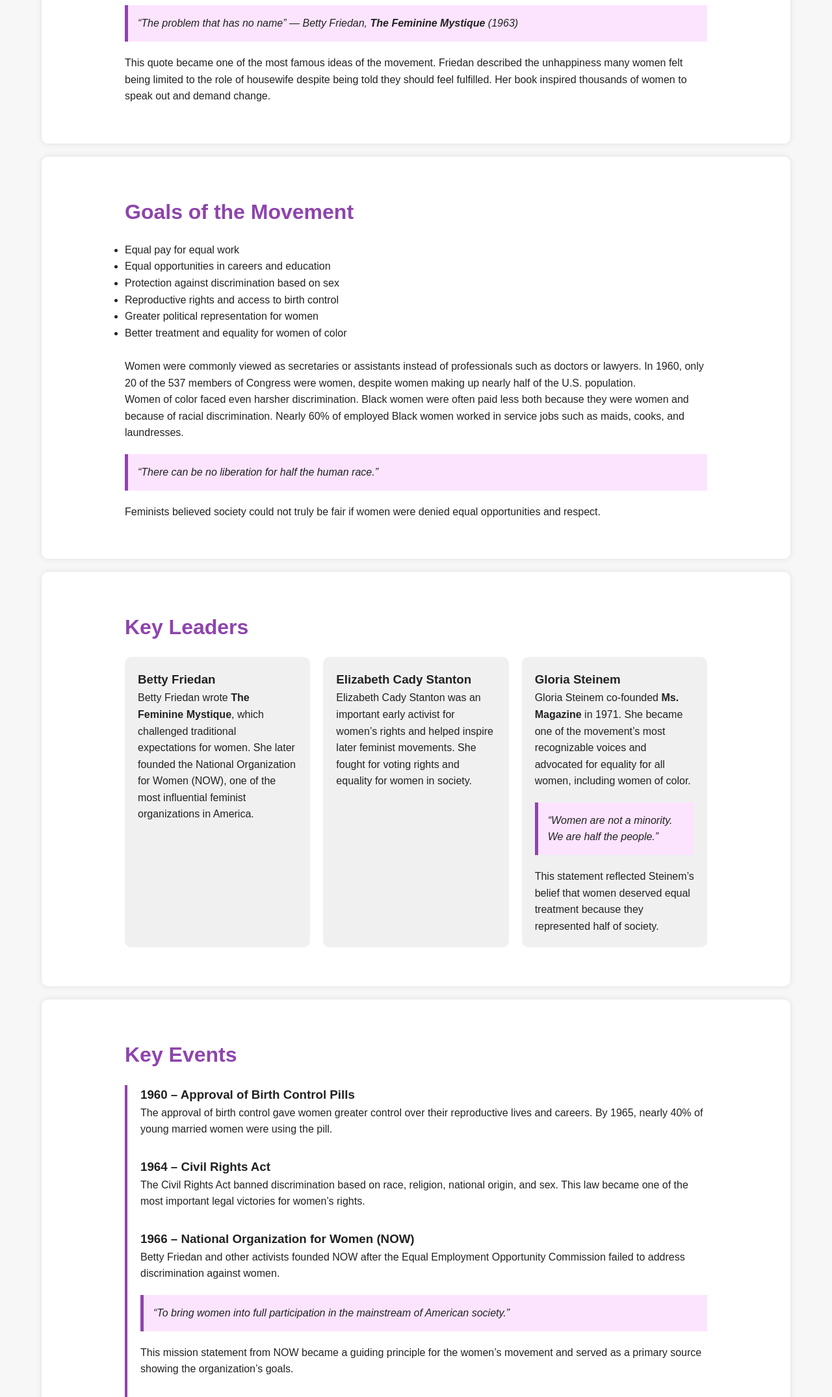
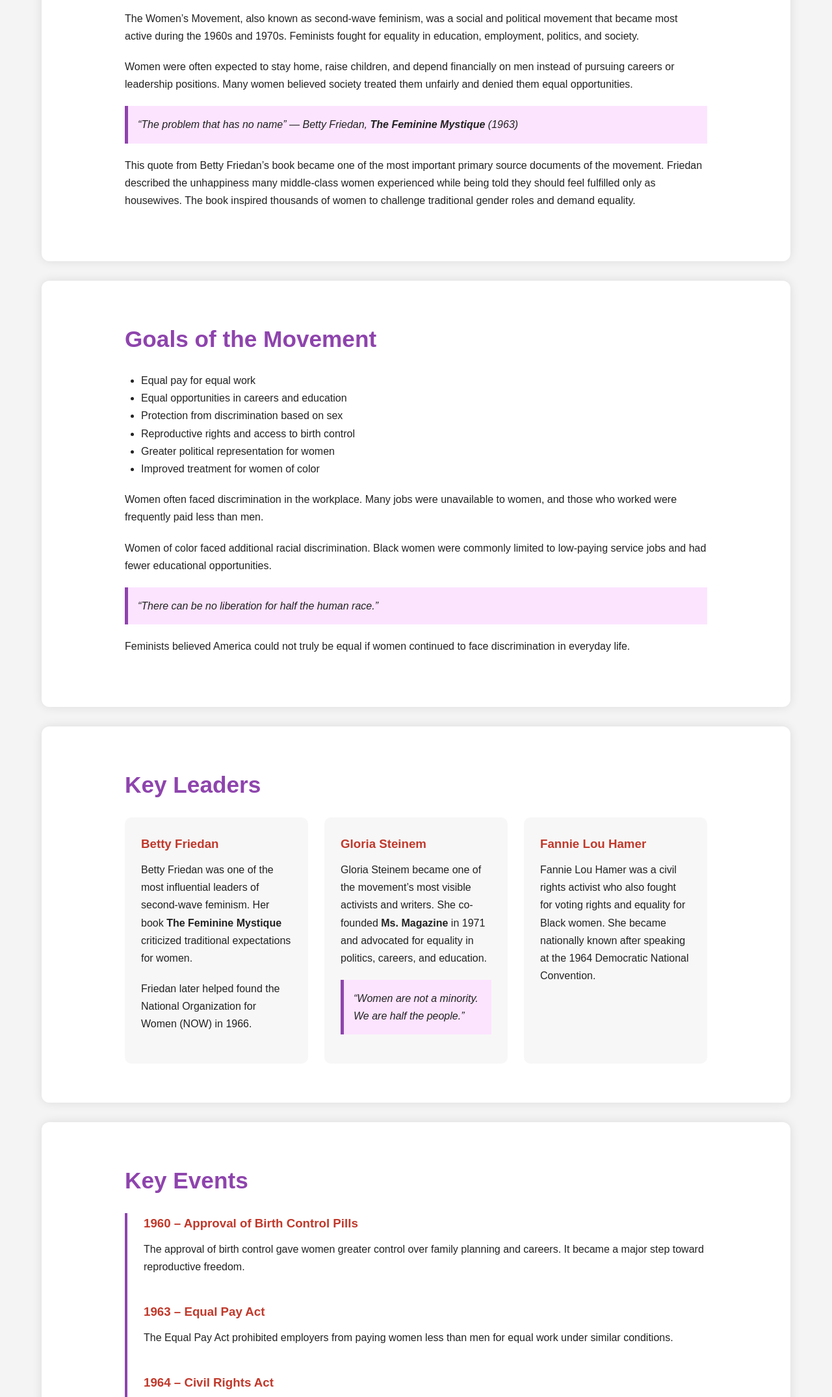
Before and after one commit to JakeS112/History-prodject, a plain HTML site: page index.html in a window 1280 px wide. Shown: the part 650-2800 px from the top of the page at 65% size. Drawn offline with Linux system fonts and the light colour scheme.

Commit message:
Update index.html

```diff
--- a/index.html
+++ b/index.html
@@ -7,6 +7,7 @@
 <title>The Women’s Movement | Rights Conscious 60's Project</title>
 
 <style>
+
 *{
     margin:0;
     padding:0;
@@ -16,40 +17,44 @@
 
 body{
     font-family: Arial, Helvetica, sans-serif;
-        line-height:1.6;
-        background:#f7f7f7;
+    background:#f4f4f4;
     color:#222;
+    line-height:1.7;
 }
 
 header{
     background:linear-gradient(to right,#8e44ad,#c0392b);
     color:white;
-        padding:60px 20px;
     text-align:center;
+    padding:80px 20px;
 }
 
 header h1{
-        font-size:3rem;
+    font-size:3.5rem;
     margin-bottom:10px;
+}
+
+header p{
+    font-size:1.2rem;
 }
 
 nav{
     background:#222;
-        padding:15px;
     position:sticky;
     top:0;
     z-index:1000;
+    padding:15px;
 }
 
 nav ul{
     display:flex;
     justify-content:center;
+    flex-wrap:wrap;
     list-style:none;
-        flex-wrap:wrap;
 }
 
 nav ul li{
-        margin:10px 15px;
+    margin:10px 20px;
 }
 
 nav ul li a{
@@ -64,45 +69,59 @@
 }
 
 section{
+    width:90%;
+    margin:30px auto;
+    background:white;
     padding:60px 10%;
-        background:white;
-        margin:20px auto;
-        width:90%;
-        border-radius:10px;
-        box-shadow:0 0 10px rgba(0,0,0,0.1);
+    border-radius:12px;
+    box-shadow:0 0 15px rgba(0,0,0,0.1);
 }
 
 h2{
     color:#8e44ad;
     margin-bottom:20px;
-        font-size:2rem;
+    font-size:2.2rem;
+}
+
+h3{
+    margin-bottom:10px;
+    color:#c0392b;
+}
+
+p{
+    margin-bottom:20px;
+}
+
+ul{
+    margin-left:25px;
+    margin-bottom:20px;
 }
 
 .leader-grid{
     display:grid;
     grid-template-columns:repeat(auto-fit,minmax(250px,1fr));
-        gap:20px;
+    gap:25px;
 }
 
 .card{
-        background:#f0f0f0;
-        padding:20px;
+    background:#f7f7f7;
+    padding:25px;
     border-radius:10px;
     transition:0.3s;
 }
 
 .card:hover{
     transform:translateY(-5px);
-        background:#fbeaff;
+    background:#fdefff;
 }
 
 .timeline{
     border-left:4px solid #8e44ad;
-        padding-left:20px;
+    padding-left:25px;
 }
 
 .timeline-item{
-        margin-bottom:30px;
+    margin-bottom:40px;
 }
 
 .quote{
@@ -113,6 +132,11 @@
     font-style:italic;
 }
 
+a{
+    color:#8e44ad;
+    font-weight:bold;
+}
+
 footer{
     background:#222;
     color:white;
@@ -121,14 +145,8 @@
     margin-top:20px;
 }
 
-    img{
-        width:100%;
-        border-radius:10px;
-        margin-top:15px;
-    }
-
 .hero-text{
-        max-width:800px;
+    max-width:900px;
     margin:auto;
 }
 
@@ -150,6 +168,7 @@
         <li><a href="#goals">Goals</a></li>
         <li><a href="#leaders">Leaders</a></li>
         <li><a href="#events">Key Events</a></li>
+        <li><a href="#speeches">Famous Speeches</a></li>
         <li><a href="#impact">Impact</a></li>
     </ul>
 </nav>
@@ -158,17 +177,17 @@
     <h2>Who Were They?</h2>
 
     <p>
-        The Women’s Movement, also known as the second wave of feminism,
-        took place primarily from the 1960s through the 1980s.
-        Feminists fought for equal rights in the workplace, education,
-        politics, and society. Women were often viewed as inferior to men
-        and were expected to stay at home rather than pursue careers.
+        The Women’s Movement, also known as second-wave feminism,
+        was a social and political movement that became most active
+        during the 1960s and 1970s. Feminists fought for equality
+        in education, employment, politics, and society.
     </p>
 
     <p>
-        Activists organized protests, formed advocacy groups,
-        and demanded legal reforms. Their work created many of the rights
-        and opportunities women experience today.
+        Women were often expected to stay home, raise children,
+        and depend financially on men instead of pursuing careers
+        or leadership positions. Many women believed society treated
+        them unfairly and denied them equal opportunities.
     </p>
 
     <div class="quote">
@@ -177,39 +196,39 @@
     </div>
 
     <p>
-        This quote became one of the most famous ideas of the movement.
-        Friedan described the unhappiness many women felt being limited
-        to the role of housewife despite being told they should feel fulfilled.
-        Her book inspired thousands of women to speak out and demand change.
+        This quote from Betty Friedan’s book became one of the most
+        important primary source documents of the movement.
+        Friedan described the unhappiness many middle-class women
+        experienced while being told they should feel fulfilled
+        only as housewives. The book inspired thousands of women
+        to challenge traditional gender roles and demand equality.
     </p>
+
 </section>
 
 <section id="goals">
+
     <h2>Goals of the Movement</h2>
 
     <ul>
         <li>Equal pay for equal work</li>
         <li>Equal opportunities in careers and education</li>
-        <li>Protection against discrimination based on sex</li>
+        <li>Protection from discrimination based on sex</li>
         <li>Reproductive rights and access to birth control</li>
         <li>Greater political representation for women</li>
-        <li>Better treatment and equality for women of color</li>
+        <li>Improved treatment for women of color</li>
     </ul>
 
-    <br>
-
     <p>
-        Women were commonly viewed as secretaries or assistants instead of
-        professionals such as doctors or lawyers. In 1960, only 20 of the
-        537 members of Congress were women, despite women making up nearly
-        half of the U.S. population.
+        Women often faced discrimination in the workplace.
+        Many jobs were unavailable to women, and those who
+        worked were frequently paid less than men.
     </p>
 
     <p>
-        Women of color faced even harsher discrimination. Black women
-        were often paid less both because they were women and because
-        of racial discrimination. Nearly 60% of employed Black women
-        worked in service jobs such as maids, cooks, and laundresses.
+        Women of color faced additional racial discrimination.
+        Black women were commonly limited to low-paying service jobs
+        and had fewer educational opportunities.
     </p>
 
     <div class="quote">
@@ -217,84 +236,112 @@
     </div>
 
     <p>
-        Feminists believed society could not truly be fair if women
-        were denied equal opportunities and respect.
+        Feminists believed America could not truly be equal if women
+        continued to face discrimination in everyday life.
     </p>
+
 </section>
 
 <section id="leaders">
+
     <h2>Key Leaders</h2>
 
     <div class="leader-grid">
 
         <div class="card">
             <h3>Betty Friedan</h3>
+
             <p>
-                Betty Friedan wrote <strong>The Feminine Mystique</strong>,
-                which challenged traditional expectations for women.
-                She later founded the National Organization for Women (NOW),
-                one of the most influential feminist organizations in America.
+                Betty Friedan was one of the most influential leaders
+                of second-wave feminism. Her book
+                <strong>The Feminine Mystique</strong> criticized
+                traditional expectations for women.
             </p>
-        </div>
 
-        <div class="card">
-            <h3>Elizabeth Cady Stanton</h3>
             <p>
-                Elizabeth Cady Stanton was an important early activist
-                for women’s rights and helped inspire later feminist movements.
-                She fought for voting rights and equality for women in society.
+                Friedan later helped found the National Organization
+                for Women (NOW) in 1966.
             </p>
         </div>
 
         <div class="card">
             <h3>Gloria Steinem</h3>
+
             <p>
-                Gloria Steinem co-founded <strong>Ms. Magazine</strong> in 1971.
-                She became one of the movement’s most recognizable voices
-                and advocated for equality for all women, including women of color.
+                Gloria Steinem became one of the movement’s most visible
+                activists and writers. She co-founded
+                <strong>Ms. Magazine</strong> in 1971 and advocated
+                for equality in politics, careers, and education.
             </p>
 
             <div class="quote">
                 “Women are not a minority. We are half the people.”
             </div>
+        </div>
+
+        <div class="card">
+            <h3>Fannie Lou Hamer</h3>
 
             <p>
-                This statement reflected Steinem’s belief that women deserved
-                equal treatment because they represented half of society.
+                Fannie Lou Hamer was a civil rights activist who also
+                fought for voting rights and equality for Black women.
+                She became nationally known after speaking at the
+                1964 Democratic National Convention.
             </p>
         </div>
 
     </div>
+
 </section>
 
 <section id="events">
+
     <h2>Key Events</h2>
 
     <div class="timeline">
 
         <div class="timeline-item">
+
             <h3>1960 – Approval of Birth Control Pills</h3>
+
             <p>
-                The approval of birth control gave women greater control over
-                their reproductive lives and careers. By 1965, nearly 40% of
-                young married women were using the pill.
+                The approval of birth control gave women greater control
+                over family planning and careers. It became a major step
+                toward reproductive freedom.
             </p>
+
         </div>
 
         <div class="timeline-item">
-            <h3>1964 – Civil Rights Act</h3>
+
+            <h3>1963 – Equal Pay Act</h3>
+
             <p>
-                The Civil Rights Act banned discrimination based on race,
-                religion, national origin, and sex. This law became one of
-                the most important legal victories for women’s rights.
+                The Equal Pay Act prohibited employers from paying women
+                less than men for equal work under similar conditions.
             </p>
+
         </div>
 
         <div class="timeline-item">
+
+            <h3>1964 – Civil Rights Act</h3>
+
+            <p>
+                The Civil Rights Act banned discrimination based on race,
+                religion, national origin, and sex. This law became one
+                of the most important legal victories for women’s rights.
+            </p>
+
+        </div>
+
+        <div class="timeline-item">
+
             <h3>1966 – National Organization for Women (NOW)</h3>
+
             <p>
-                Betty Friedan and other activists founded NOW after the Equal
-                Employment Opportunity Commission failed to address
+                Betty Friedan and other activists founded NOW after
+                the government failed to effectively address
                 discrimination against women.
             </p>
 
@@ -304,51 +351,125 @@
             </div>
 
             <p>
-                This mission statement from NOW became a guiding principle
-                for the women’s movement and served as a primary source
-                showing the organization’s goals.
+                This mission statement from NOW served as an important
+                primary source document because it clearly explained
+                the organization’s goals and vision for equality.
             </p>
+
         </div>
 
         <div class="timeline-item">
+
             <h3>1972 – Title IX</h3>
+
             <p>
                 Title IX prohibited sex discrimination in schools and
                 educational programs. It greatly expanded opportunities
-                for women in academics and sports.
+                for women in academics and athletics.
             </p>
-        </div>
 
-        <div class="timeline-item">
-            <h3>Equal Pay Act</h3>
-            <p>
-                The Equal Pay Act prohibited employers from paying women
-                less than men for equal work under similar conditions.
-            </p>
         </div>
 
     </div>
+
+</section>
+
+<section id="speeches">
+
+    <h2>Famous Speeches</h2>
+
+    <div class="leader-grid">
+
+        <div class="card">
+
+            <h3>Fannie Lou Hamer</h3>
+
+            <p>
+                <strong>Speech:</strong> Mississippi Freedom Democratic
+                Party Speech (1964)
+            </p>
+
+            <p>
+                Hamer testified before the Democratic National Convention
+                Credentials Committee about the violence and voter
+                suppression Black Americans faced in Mississippi.
+            </p>
+
+            <div class="quote">
+                “I’m sick and tired of being sick and tired.”
+            </div>
+
+            <p>
+                This speech became one of the most powerful primary
+                source documents of the civil rights era. It exposed
+                racial injustice to a national audience and increased
+                support for voting rights reform.
+            </p>
+
+            <p>
+                <a href="https://www.youtube.com/watch?v=DFC1nc3IXBM" target="_blank">
+                    Watch the Speech
+                </a>
+            </p>
+
+        </div>
+
+        <div class="card">
+
+            <h3>Betty Friedan</h3>
+
+            <p>
+                <strong>Speech:</strong> The Necessity of a Women’s Movement
+            </p>
+
+            <p>
+                Friedan gave speeches across the country discussing
+                the frustrations many women experienced being limited
+                to domestic roles.
+            </p>
+
+            <div class="quote">
+                “Women can no longer be satisfied with lives limited only to the home.”
+            </div>
+
+            <p>
+                These speeches helped inspire second-wave feminism
+                and encouraged women to seek greater equality in
+                careers, education, and politics.
+            </p>
+
+            <p>
+                <a href="https://www.youtube.com/watch?v=mrfS_fTmngE" target="_blank">
+                    Watch the Speech
+                </a>
+            </p>
+
+        </div>
+
+    </div>
+
 </section>
 
 <section id="impact">
+
     <h2>Impact on Society</h2>
 
     <p>
-        The Women’s Movement changed American society permanently.
-        Women gained more opportunities in education, politics,
-        healthcare, athletics, and business.
+        The Women’s Movement permanently changed American society.
+        Women gained greater opportunities in education, athletics,
+        healthcare, business, and government.
     </p>
 
     <p>
-        Modern careers such as healthcare support, office administration,
-        and leadership positions are far more accessible to women today
-        because of the work done by feminist activists in the 1960s and 1970s.
+        The movement also increased awareness about issues such as
+        workplace discrimination, domestic violence, and political
+        representation.
     </p>
 
     <p>
-        The movement also inspired future activism for equal rights
-        and increased awareness of issues such as domestic violence,
-        workplace discrimination, and representation in government.
+        Many of the rights and opportunities women experience today
+        were achieved because of the activism and protests of the
+        women’s movement during the 1960s and 1970s.
     </p>
 
 </section>
```
Lines whose indentation alone changed are shown as unchanged.
